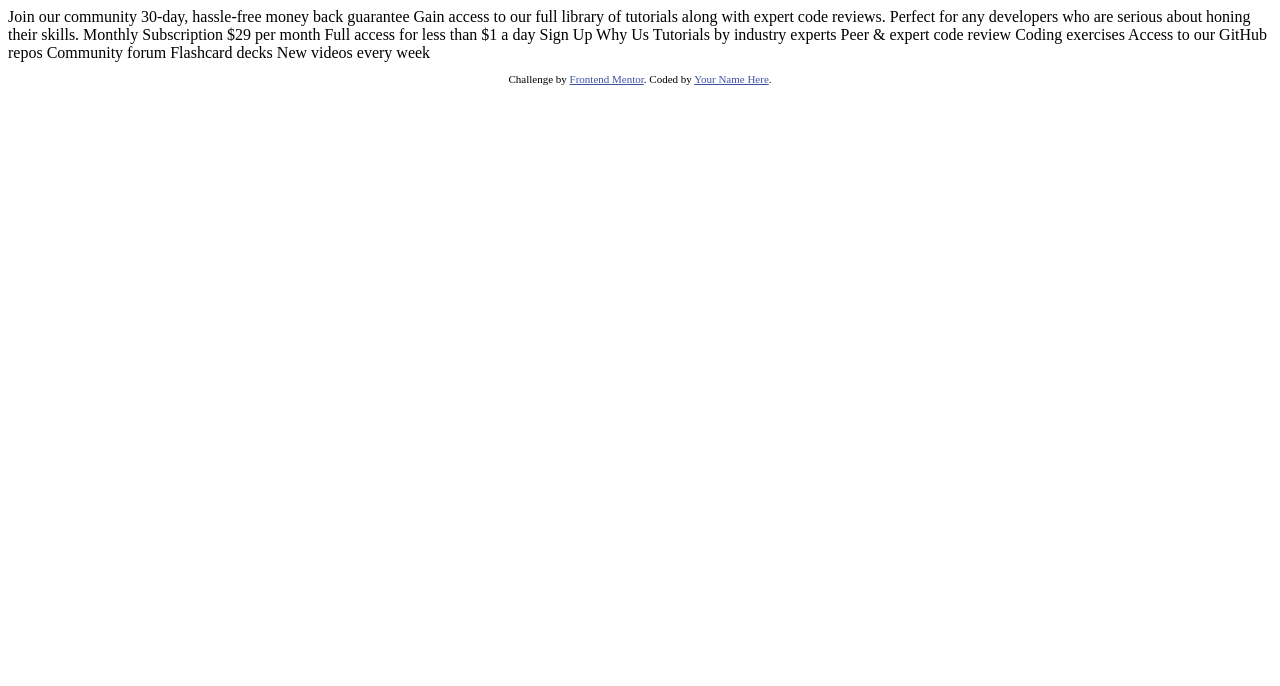
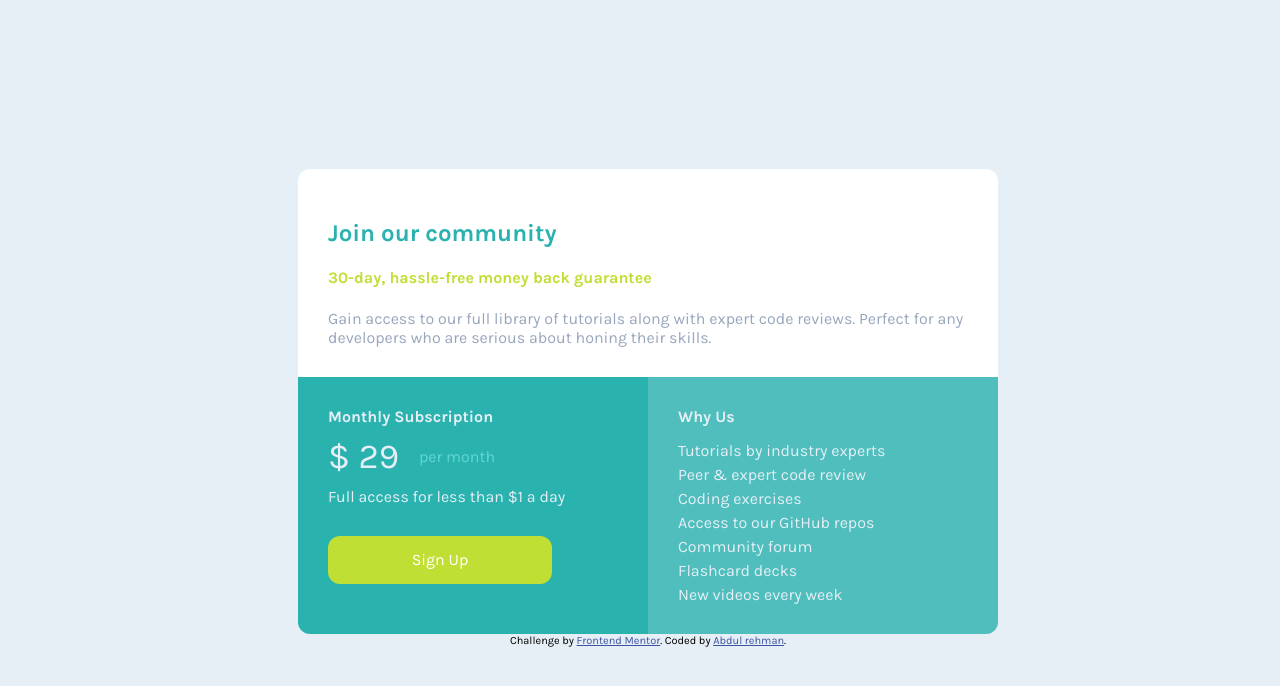
Before and after one commit to abymani/single-price-grid-component-master, a plain HTML site: page index.html in a window 1280 px wide. Drawn offline with Linux system fonts and the light colour scheme.

Commit message:
All done

```diff
--- /dev/null
+++ b/index.css
@@ -0,0 +1,154 @@
+@import url('https://fonts.googleapis.com/css2?family=Karla:wght@400;700&display=swap');
+
+
+
+:root{
+--Cyan: hsl(179, 62%, 43%);
+--Bright-Yellow: hsl(71, 73%, 54%);
+--Light-Gray: hsl(204, 43%, 93%);
+--Grayish-Blue: hsl(218, 22%, 67%);
+
+
+--font-family: 'Karla', sans-serif;
+--font-light:400;
+--font-bold:700;
+}
+
+*{
+    box-sizing: border-box;
+    /* padding: 0%;
+    margin: 0%; */
+    font-family: var(--font-family);
+}
+p,h3 {
+    margin: 0%;
+    padding: 0%;
+}
+body {
+    background-color: var(--Light-Gray);
+    display: flex;
+    flex-direction: column;
+    justify-content: center;
+    align-items: center;
+
+    width: 100%;
+    height: 100vh;
+}
+
+
+main {
+    height: fit-content;
+    width: 80%;
+    height: fit-content;
+    display: flex;
+    flex-direction: column;
+    border-radius: 12px;
+    overflow: hidden;
+    min-width: 600px;
+    max-width: 700px;
+    /* background-color: aqua; */
+}
+.card {
+    padding: 30px;
+}
+.stacked-cards {
+    display: flex;
+    flex-direction: row;
+    /* background-color: aqua; */
+}
+.header-card {
+    background-color: white;
+}
+.header-card h2 {
+    color: var(--Cyan);
+    font-weight: var(--font-bold);
+}
+.header-card h4 {
+    color: var(--Bright-Yellow);
+    font-weight: var(--font-bold);
+}
+
+.header-card p {
+    color: var(--Grayish-Blue);
+    font-weight: var(--font-light);
+    font-size: 16px;
+}
+.signup-card {
+    background-color: var(--Cyan);
+    color: var(--Light-Gray);
+    width: 50%;
+}
+.signup-card .price-container {
+    display: flex;
+    align-items:center;
+    margin-top: 10px;
+}
+.signup-card h4{
+    margin: 0;
+    padding: 0;
+}
+.signup-card .price {
+    font-size: 35px;
+    margin-right: 20px;
+}
+.signup-card .text-permonth {
+    color: rgba(157, 255, 253, 0.485);
+}
+.signup-card .para-signup{
+    font-weight: var(--font-light);
+    font-size: 16px;
+    margin-top: 10px;
+}
+.signup-card .signup-btn {
+    background-color: var(--Bright-Yellow);
+    color: white;
+    font-size: 16px;
+    height: 3rem;
+    width: 14rem;
+    border: 0px;
+    border-radius: 12px;
+    margin-top:30px ;
+}
+.whyus-card {
+    background-color:hsla(179, 62%, 43%,0.8);
+    color: var(--Light-Gray);
+    width: 50%;
+}
+
+.whyus-card h4 {
+    margin: 0%;
+    margin-bottom: 15px;
+}
+ul {
+    list-style-type: none;
+    margin: 0%;
+    padding: 0%;
+    font-size: 16px;
+}
+li {
+    margin-top:5px;
+}
+@media screen and (max-width:500px){
+    body {
+        height: fit-content;
+    }
+    main {
+        width: 90%;
+        min-width: 150px;
+    }
+    .stacked-cards {
+        flex-direction: column;
+    }
+    .signup-card {
+        width: 100%;
+    }
+    .whyus-card {
+        width: 100%;
+    }
+}
+
+
+
+
+.attribution { font-size: 11px; text-align: center;left: 20%; bottom: 0%;}
+.attribution a { color: hsl(228, 45%, 44%); }
--- a/index.html
+++ b/index.html
@@ -5,45 +5,52 @@
   <meta name="viewport" content="width=device-width, initial-scale=1.0"> <!-- displays site properly based on user's device -->
 
   <link rel="icon" type="image/png" sizes="32x32" href="./images/favicon-32x32.png">
-
+  <link rel="stylesheet" href="./index.css">
   <title>Frontend Mentor | Single Price Grid Component</title>
 
   <!-- Feel free to remove these styles or customise in your own stylesheet 👍 -->
-  <style>
-    .attribution { font-size: 11px; text-align: center; }
-    .attribution a { color: hsl(228, 45%, 44%); }
-  </style>
+
 </head>
 <body>
-  Join our community
+  <main>
+    <div class="header-card card">
+      <h2 class="header-heading"> Join our community</h2>
 
-  30-day, hassle-free money back guarantee
+       <h4 class="header-subheading"> 30-day, hassle-free money back guarantee</h4>
 
-  Gain access to our full library of tutorials along with expert code reviews.
-  Perfect for any developers who are serious about honing their skills.
+      <p class="para-header">Gain access to our full library of tutorials along with expert code reviews.
+      Perfect for any developers who are serious about honing their skills. </p>
+    </div>
+    <div class="stacked-cards">
+        <div class="signup-card card">
+          <h4 class="small-heading">  Monthly Subscription</h3>
 
-  Monthly Subscription
+          <div class="price-container"><p class="price"> &dollar; 29 </p><p class="text-permonth">per month</p></div>
 
-  &dollar;29 per month
+          <p class="para-signup">Full access for less than &dollar;1 a day</p>
 
-  Full access for less than &dollar;1 a day
+          <button class="signup-btn">Sign Up</button>
+      </div>
+      <div class="whyus-card card">
+        <h4 class="small-heading">  Why Us</h3>
+        <ul>
+          <li>Tutorials by industry experts</li>
+          <li>Peer &amp; expert code review</li>
+          <li>Coding exercises</li>
+          <li>Access to our GitHub repos</li>
+          <li>Community forum</li>
+          <li>Flashcard decks</li>
+          <li>New videos every week</li>
+        </ul>
+      </div>
+    </div>
+  </main>
 
-  Sign Up
-
-  Why Us
-
-  Tutorials by industry experts
-  Peer &amp; expert code review
-  Coding exercises
-  Access to our GitHub repos
-  Community forum
-  Flashcard decks
-  New videos every week
 
   <footer>
     <p class="attribution">
       Challenge by <a href="https://www.frontendmentor.io?ref=challenge" target="_blank">Frontend Mentor</a>.
-      Coded by <a href="#">Your Name Here</a>.
+      Coded by <a href="https://twitter.com/abymani1">Abdul rehman</a>.
     </p>
   </footer>
 </body>
```
